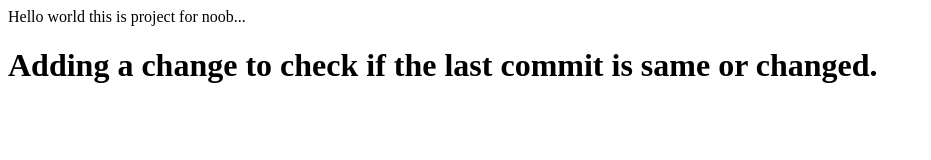
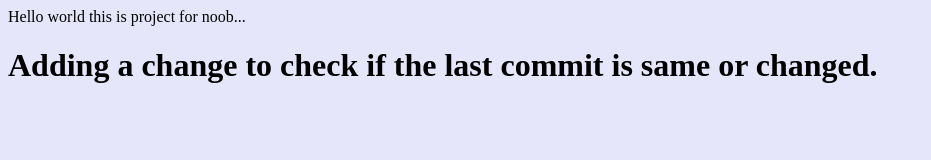
Before and after one commit to jadduT/project-for-noob, a plain HTML site: page index.html in a window 1280 px wide. Shown: the whole page, without its empty margins (0-931 px from the left). Drawn offline with Linux system fonts and the light colour scheme.

Commit message:
made the bg color lavender

```diff
--- a/index.html
+++ b/index.html
@@ -5,6 +5,11 @@
     <meta http-equiv="X-UA-Compatible" content="IE=edge">
     <meta name="viewport" content="width=device-width, initial-scale=1.0">
     <title>Document</title>
+    <style>
+        body{
+            background-color: lavender;
+        }
+    </style>
 </head>
 <body>
     Hello world this is project for noob...
```
